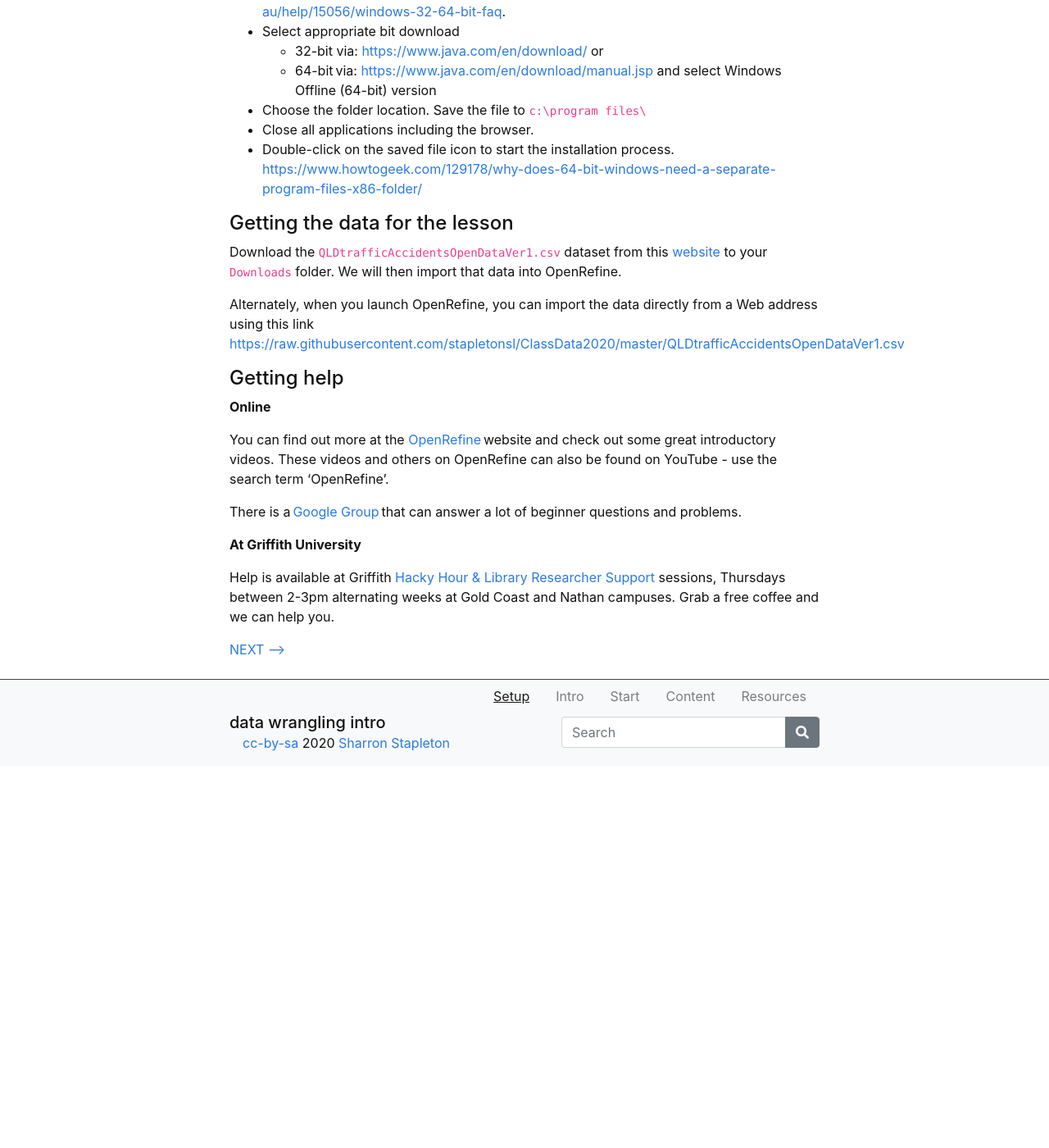
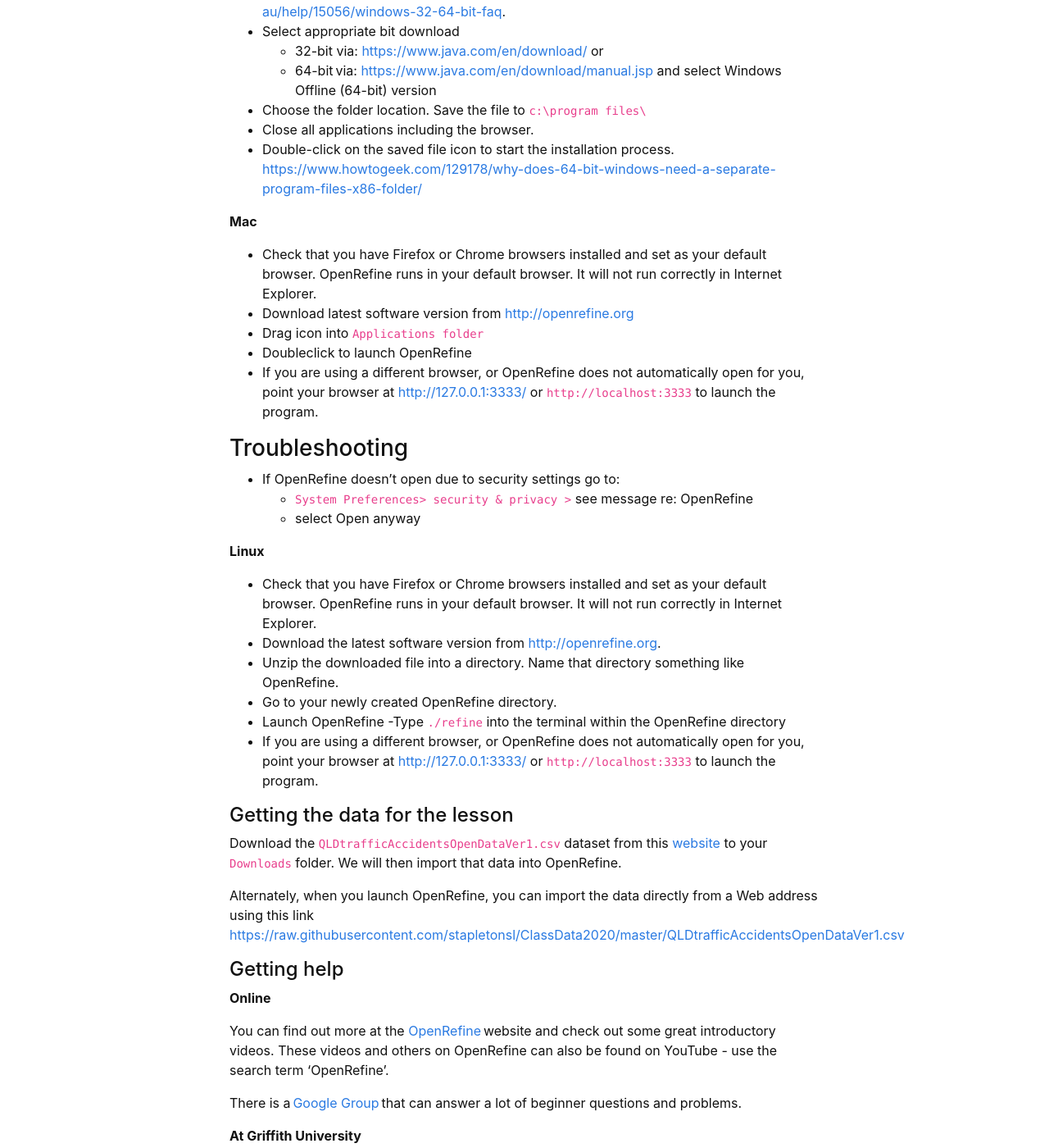
Before and after one commit to GULibrarySandbox/intro-data-wrangle, a Jekyll site: the page built from content/0-setup.md, in a window 1280 px wide and 1400 px high, scrolled down 1412 px. Shown: the whole window at 82% size. Built offline with Jekyll 4.4.1, drawn with Linux system fonts in a browser that asks for light colours; before the commit the page ends 2346 px from its top, so only the background shows below that.

Commit message:
Update 0-setup.md
Added MAC and Linux install details

```diff
--- a/content/0-setup.md
+++ b/content/0-setup.md
@@ -61,6 +61,27 @@ You may also need to install Java for Windows
 - Double-click on the saved file icon to start the installation process.
   [https://www.howtogeek.com/129178/why-does-64-bit-windows-need-a-separate-program-files-x86-folder/](https://www.howtogeek.com/129178/why-does-64-bit-windows-need-a-separate-program-files-x86-folder/)
 
+**Mac**
+- Check that you have Firefox or Chrome browsers installed and set as your default browser. OpenRefine runs in your default browser. It will not run correctly in Internet Explorer.
+- Download latest software version from [http://openrefine.org](http://openrefine.org)
+- Drag icon into `Applications folder`
+- Doubleclick to launch OpenRefine
+- If you are using a different browser, or OpenRefine does not automatically open for you, point your browser at [http://127.0.0.1:3333/](http://127.0.0.1:3333/) or `http://localhost:3333` to launch the program.
+
+### Troubleshooting
+- If OpenRefine doesn’t open due to security settings go to:
+  - `System Preferences> security & privacy >` see message re: OpenRefine
+  - select Open anyway
+
+**Linux**
+- Check that you have Firefox or Chrome browsers installed and set as your default browser. OpenRefine runs in your default browser. It will not run correctly in Internet Explorer.
+- Download the latest software version from [http://openrefine.org](http://openrefine.org).
+- Unzip the downloaded file into a directory. Name that directory something like OpenRefine.
+- Go to your newly created OpenRefine directory.
+- Launch OpenRefine
+-Type `./refine` into the terminal within the OpenRefine directory
+- If you are using a different browser, or OpenRefine does not automatically open for you, point your browser at [http://127.0.0.1:3333/](http://127.0.0.1:3333/) or `http://localhost:3333` to launch the program.
+
 #### Getting the data for the lesson
 
 Download the `QLDtrafficAccidentsOpenDataVer1.csv` dataset from this [website](https://research-storage.griffith.edu.au/owncloud/index.php/s/NphyCS2OvSIZe8E)
```
